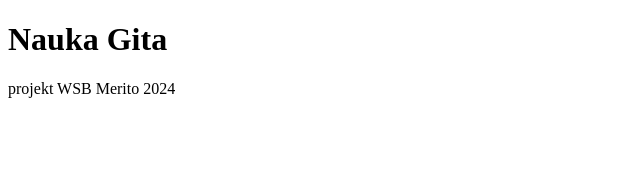
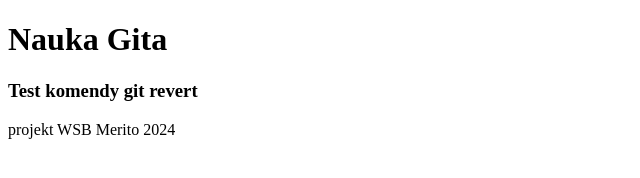
Before and after one commit to magdamadej/WZ-INLN3-hyb-wszyscy, a plain HTML site: page index.html in a window 1280 px wide. Shown: the whole page, without its empty margins (0-640 px from the left). Drawn offline with Linux system fonts and the light colour scheme.

Commit message:
dodaj sekcje do revert

```diff
--- a/index.html
+++ b/index.html
@@ -7,6 +7,9 @@
 </head>
 <body>
     <h1>Nauka Gita</h1>
+    <section>
+        <h3>Test komendy git revert</h3>
+    </section>
     <footer>
         <p>projekt WSB Merito 2024</p>
     </footer>
```
